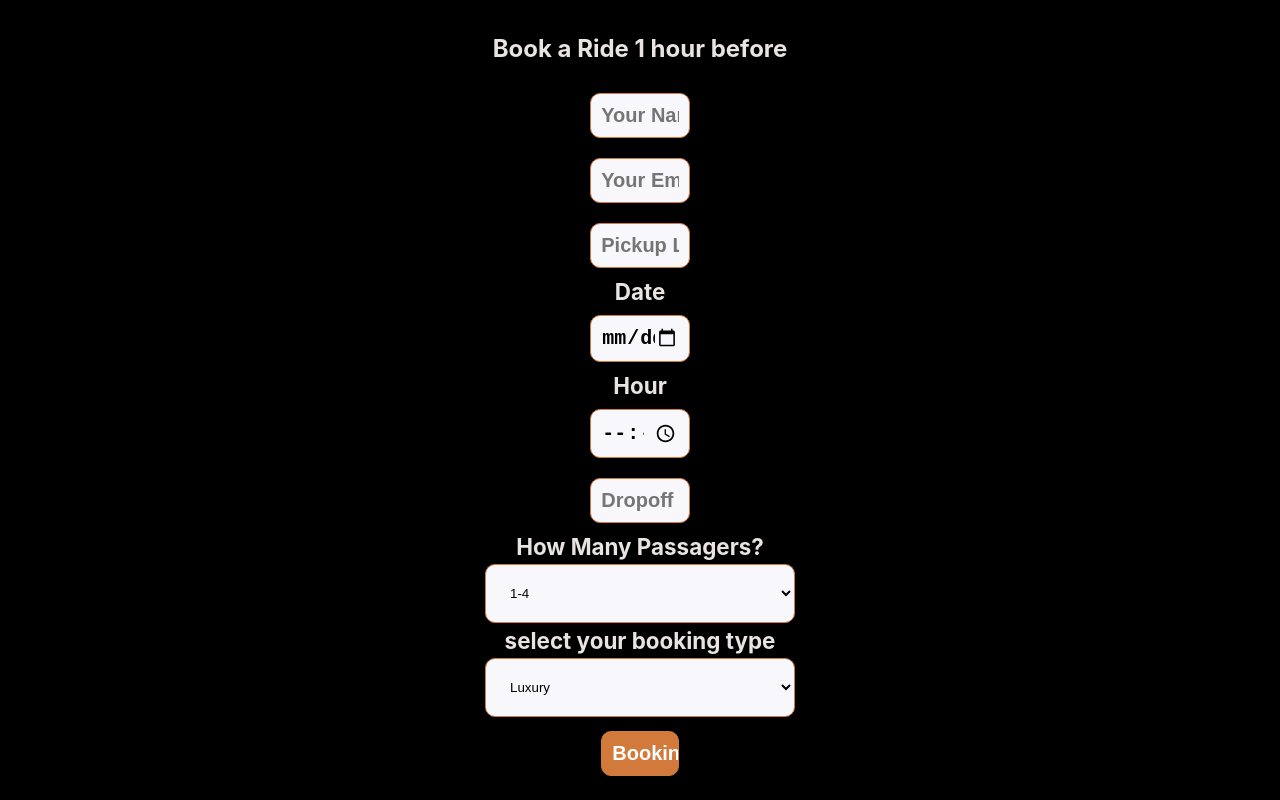
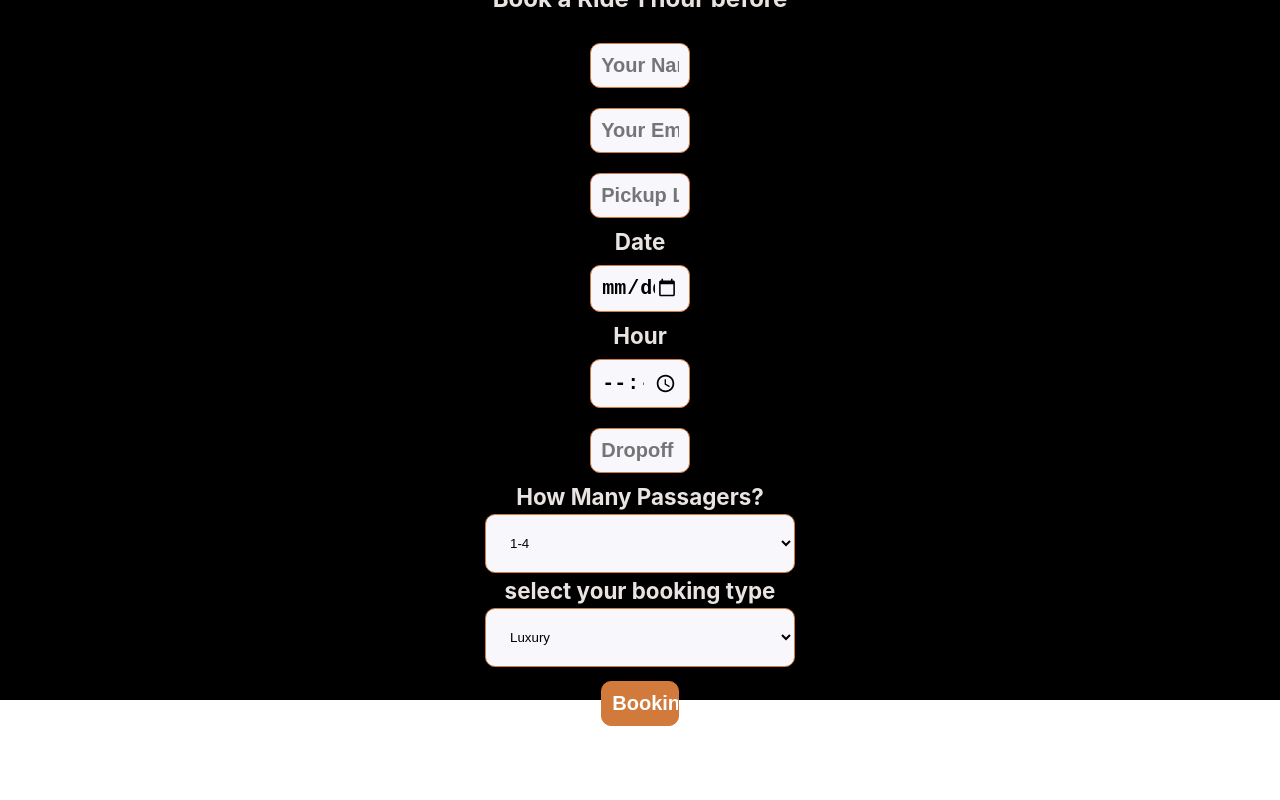
Before and after one commit to barbaroreyes/react-test, a React (Create React App) app: page /form in a window 1280 px wide. Built offline with nearby package versions, Linux system fonts and the light colour scheme.

Commit message:
-update "

```diff
--- a/src/components/Fom/form.css
+++ b/src/components/Fom/form.css
@@ -4,7 +4,8 @@
     justify-content: center;
     align-items: center;
     flex-direction: column;
-    height: 100vh;
+    height: 85vh;
+    padding: 10px;
 
 }
 .formContainer h2{
```
